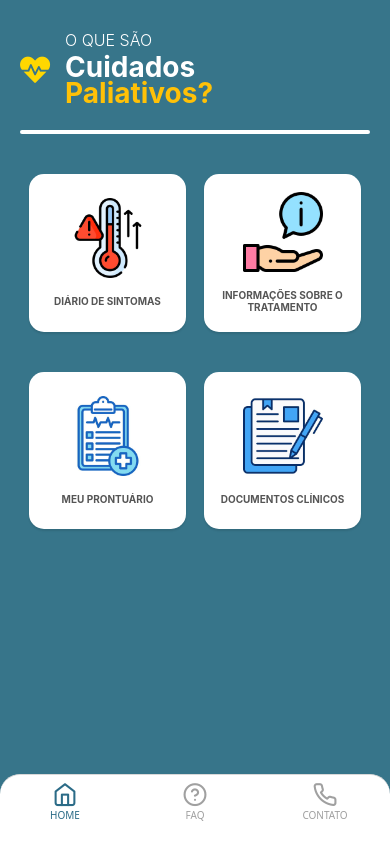
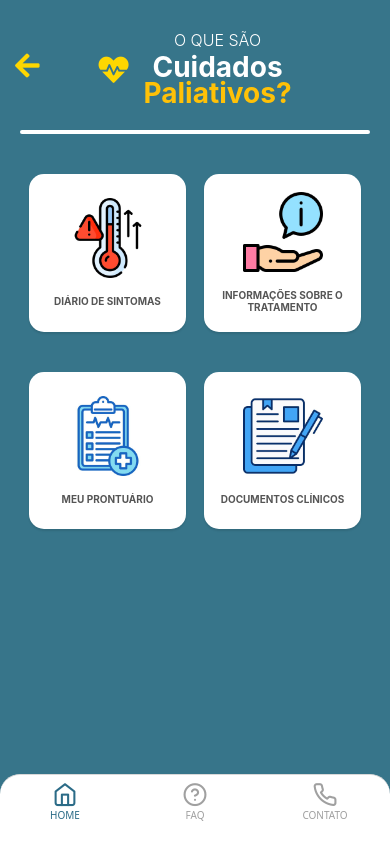
Before and after one commit to LordSith06/CuidadosPaliativos_App, a React Native app in the folder CuidadosPaliativosApp/: screen /MainTabs in a window 390 px wide. Built offline with nearby package versions, Linux system fonts and the light colour scheme.

Commit message:
Botao voltar na tela de inicio

```diff
--- a/CuidadosPaliativosApp/src/pages/HomeScreen.js
+++ b/CuidadosPaliativosApp/src/pages/HomeScreen.js
@@ -1,36 +1,41 @@
 import React from 'react';
-import { SafeAreaView, View, Text, StatusBar, StyleSheet, Platform } from 'react-native';
+import { SafeAreaView, View, Text, StatusBar, StyleSheet, Platform, TouchableOpacity } from 'react-native';
 import Icon from 'react-native-vector-icons/FontAwesome5';
 import MenuButton from '../components/MenuButton';
 
-// Import das imagens
+// Imagens
 import prontuario from '../assets/img/prontuario.jpg';
 import documento from '../assets/img/documento.jpg';
 import sintomas from '../assets/img/sintomas.jpg';
 import informacoes from '../assets/img/informações.jpg';
 
-
-const HomeScreen = () => {
+const HomeScreen = ({ navigation }) => {
   return (
     <SafeAreaView style={Estilo.safeArea}>
-      {/*Define cor da barra de status*/}
       <StatusBar barStyle="light-content" backgroundColor="#4A90E2" />
 
       <View style={Estilo.container}>
-          {/*Cabeçalho*/}
+        {/* Cabeçalho */}
         <View style={Estilo.header}>
+          {/* Botão de voltar */}
+          <TouchableOpacity onPress={() => navigation.goBack()} style={Estilo.btnVoltar}>
+            <Icon name="arrow-left" size={28} color="#FFD700" />
+          </TouchableOpacity>
+
+          {/* Ícone e texto centralizados */}
           <View style={Estilo.headerTitleContainer}>
             <Icon name="heartbeat" size={30} color="#FFD700" style={Estilo.headerIcon}/>
-            <View>
+            <View style={Estilo.logoContainer}>
               <Text style={Estilo.headerTextSmall}>O QUE SÃO</Text>
               <Text style={Estilo.headerTextLarge}>Cuidados</Text>
               <Text style={Estilo.headerTextLargeYellow}>Paliativos?</Text>
             </View>
           </View>
+
           <View style={Estilo.headerSeparator} />
         </View>
 
-        {/*Conteúdo principal*/}
+        {/* Conteúdo principal */}
         <View style={Estilo.mainContent}>
           <View style={Estilo.menuRow}>
             <MenuButton text="DIÁRIO DE SINTOMAS" image={sintomas} screen="Sintomas" />
@@ -41,78 +46,35 @@ const HomeScreen = () => {
             <MenuButton text="DOCUMENTOS CLÍNICOS" image={documento} screen="Documentos" />
           </View>
         </View>
-
       </View>
     </SafeAreaView>
   );
 };
 
-
 const Estilo = StyleSheet.create({
-  safeArea: {
-    flex: 1,
-    backgroundColor: '#37758a',
-  },
-  container: {
-    flex: 1,
-    backgroundColor: '#37758a',
-  },
-  header: {
-    padding: 20,
-    paddingTop: 30,
-  },
+  safeArea: { flex: 1, backgroundColor: '#37758a' },
+  container: { flex: 1, backgroundColor: '#37758a' },
+  header: { padding: 20, paddingTop: 30 },
   headerTitleContainer: {
     flexDirection: 'row',
+    justifyContent: 'center',
     alignItems: 'center',
     marginBottom: 20,
   },
-  headerIcon: {
-    marginRight: 15,
-  },
-  headerTextSmall: {
-    color: 'white',
-    fontSize: 16,
-    fontWeight: '300',
-  },
-  headerTextLarge: {
-    color: 'white',
-    fontSize: 28,
-    fontWeight: 'bold',
-  },
-  headerTextLargeYellow: {
-    color: '#FFC107',
-    fontSize: 28,
-    fontWeight: 'bold',
-    marginTop: -8,
-  },
-  headerSeparator: {
-    height: 4,
-    width: '100%',
-    backgroundColor: 'white',
-    borderRadius: 2,
-  },
-  mainContent: {
-    flex: 1,
-    padding: 20,
-    ...Platform.select({
-      web: {
-        flexDirection: 'column',
-        alignItems: 'center',
-      },
-    }),
-  },
-  menuRow: {
-    flexDirection: 'row',
-    justifyContent: 'space-around',
-    marginBottom: 20,
-    width: '100%',
-    ...Platform.select({
-      web: {
-        maxWidth: 600,
-        marginBottom: 40,
-      },
-    }),
-  },
+btnVoltar: {
+  position: 'absolute',
+  left: 15,
+  top: 50,
+},
+
+  headerIcon: { marginRight: 15 },
+  logoContainer: { alignItems: 'center' },
+  headerTextSmall: { color: 'white', fontSize: 16, fontWeight: '300' },
+  headerTextLarge: { color: 'white', fontSize: 28, fontWeight: 'bold' },
+  headerTextLargeYellow: { color: '#FFC107', fontSize: 28, fontWeight: 'bold', marginTop: -8 },
+  headerSeparator: { height: 4, width: '100%', backgroundColor: 'white', borderRadius: 2 },
+  mainContent: { flex: 1, padding: 20, ...Platform.select({ web: { flexDirection: 'column', alignItems: 'center' } }) },
+  menuRow: { flexDirection: 'row', justifyContent: 'space-around', marginBottom: 20, width: '100%', ...Platform.select({ web: { maxWidth: 600, marginBottom: 40 } }) },
 });
 
 export default HomeScreen;
```
